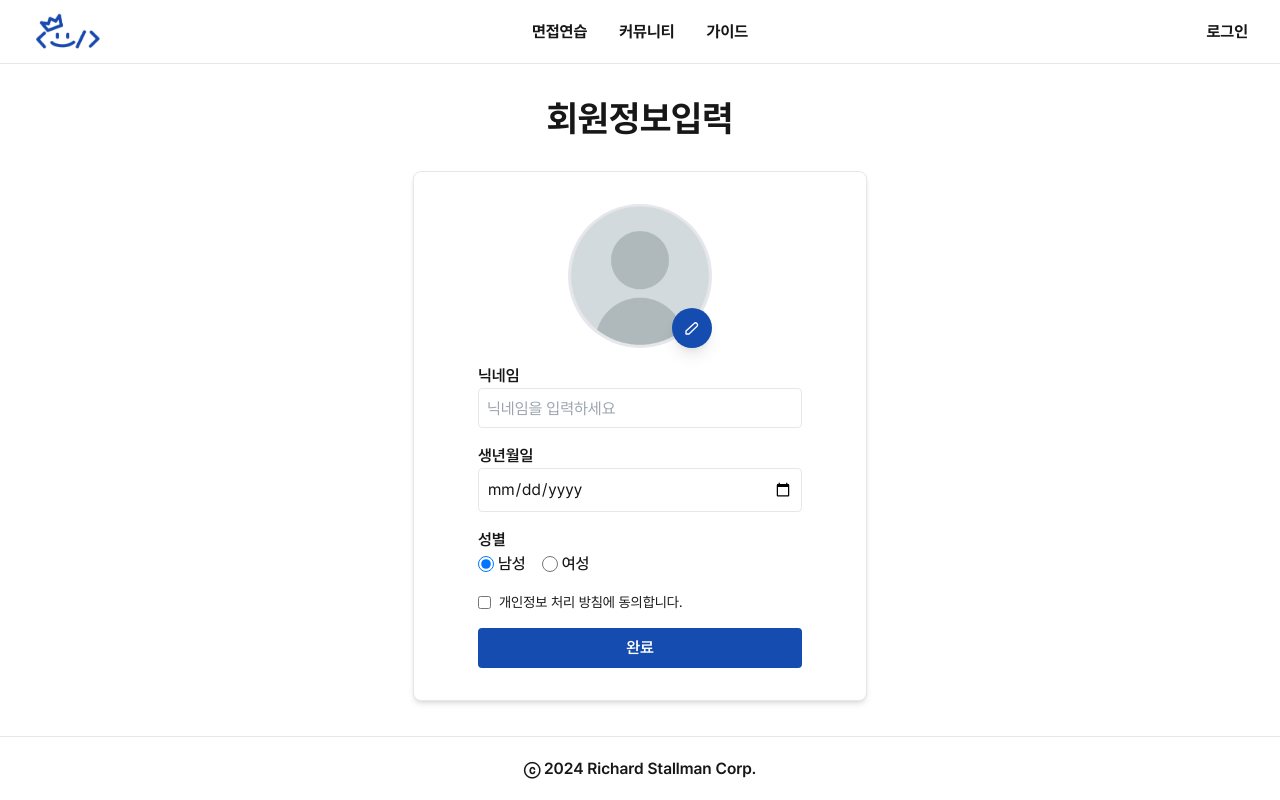
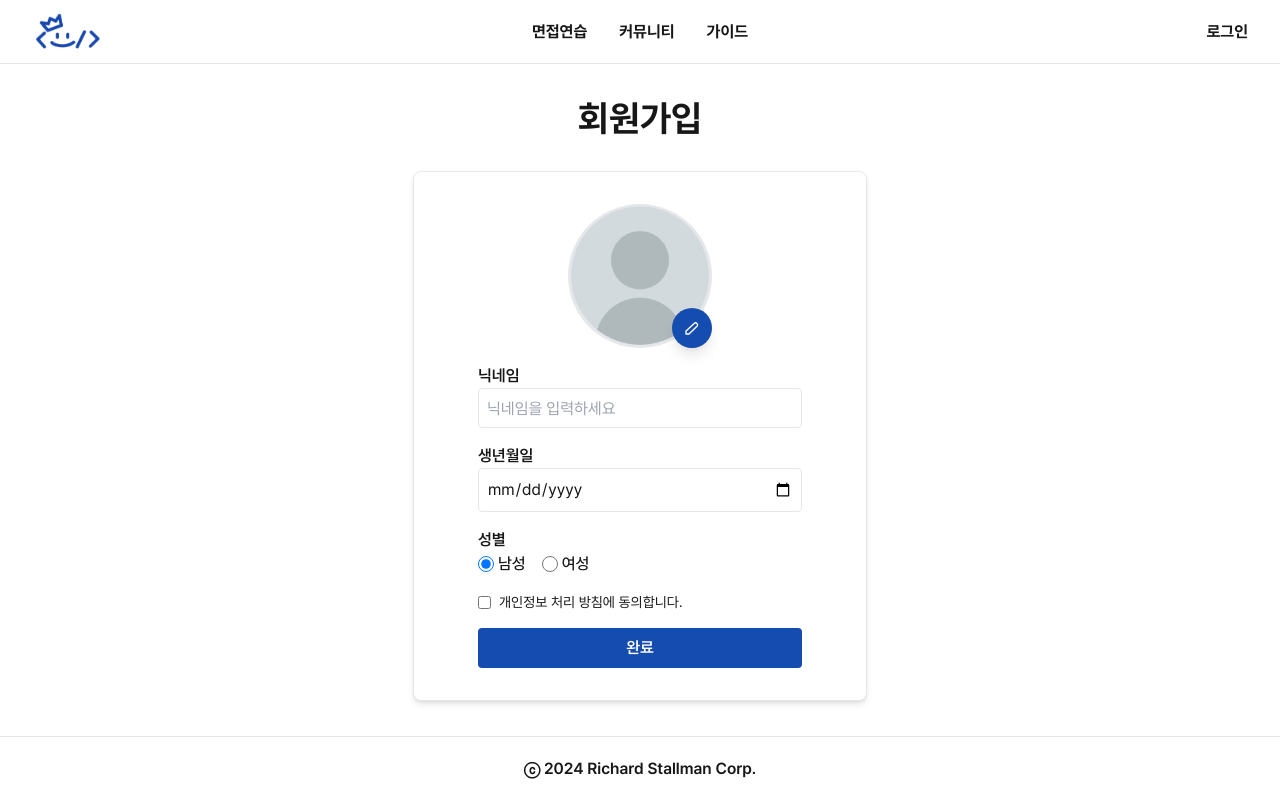
Before and after one commit to TeamRichardStallman/dv-front, a Next.js app: page /signup in a window 1280 px wide. Built offline with nearby package versions, Linux system fonts and the light colour scheme; no server answers.

Commit message:
DV-148 feat: signup 문구 수정

```diff
--- a/src/app/(user)/signup/page.tsx
+++ b/src/app/(user)/signup/page.tsx
@@ -36,7 +36,7 @@ const SignupPage = () => {
   };
   return (
     <div className="flex flex-col items-center justify-center">
-      <h1 className="text-4xl font-bold mb-8">회원정보입력</h1>
+      <h1 className="text-4xl font-bold mb-8">회원가입</h1>
       <div className="w-full min-w-[420px] max-w-2xl p-8 border rounded-lg shadow-md bg-white">
         <UserForm onSubmit={handleFormSubmit} initUserData={user} />
       </div>
```
